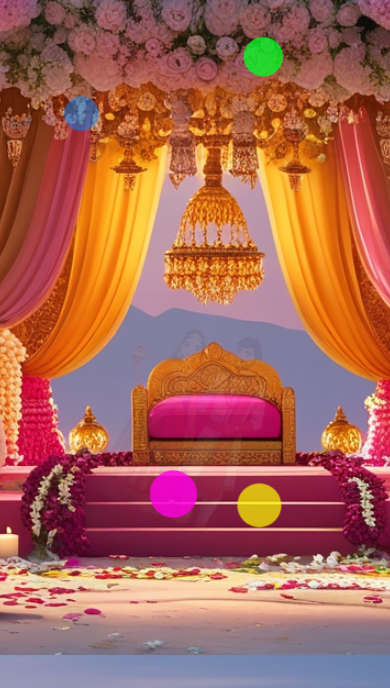
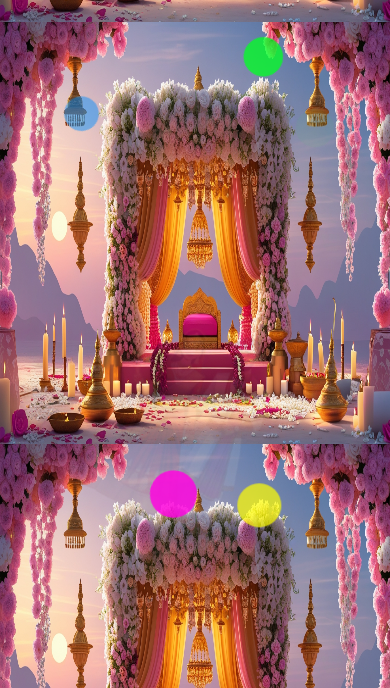
Before and after one commit to abhirup0106/wed.github.io, a plain HTML site: page index.html in a window 390 px wide. Shown: the part 189-877 px from the top of the page. Drawn offline with Linux system fonts and the light colour scheme.

Commit message:
Update index.html

```diff
--- a/index.html
+++ b/index.html
@@ -47,7 +47,7 @@
     }
       @media (max-width: 768px) {
       body {
-        background-size: cover; /* Ensure background covers screen */
+        background-size: 100% 50%; /* Ensure background covers screen */
         background-attachment: scroll; /* Make sure background scrolls with content */
       }
 
```
